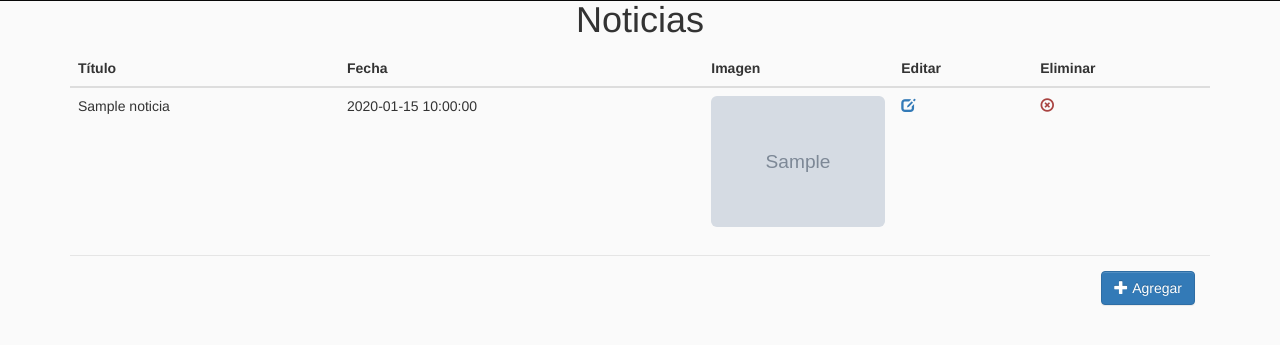
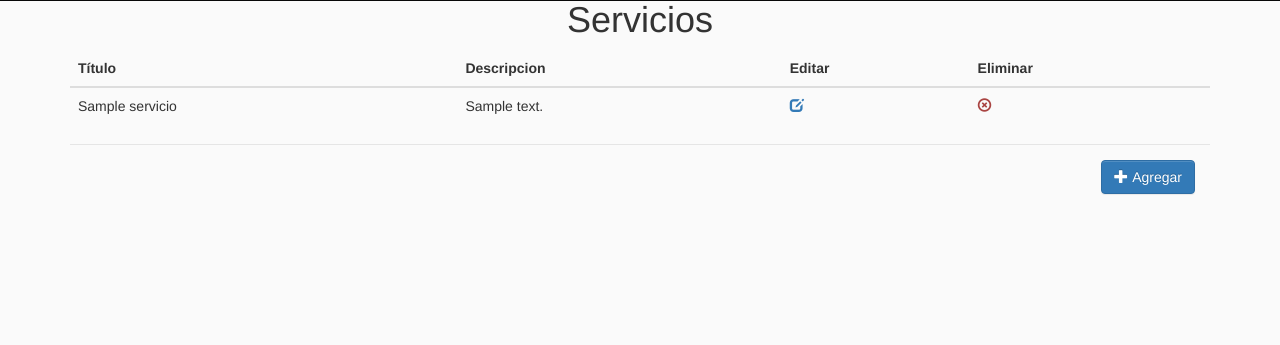
Before and after one commit to puntodesarrollo/taxislibertador, a PHP site: page /servicios/index.php in a window 1280 px wide. Shown: the part 50-395 px from the top of the page. Run offline with PHP 8.4, Linux system fonts and the light colour scheme; the visitor is signed in with stand-in values (Sample User, id 1); tables that the repository leaves empty or names only in its code hold one stand-in row (values such as "Sample post"); grey boxes marked "Sample" are stand-in pictures; data that the repository does not hold is empty; some libraries are stand-ins or nearby versions.

Commit message:
Cambios
admin/servicios

```diff
--- a/admin/servicios/index.php
+++ b/admin/servicios/index.php
@@ -12,14 +12,13 @@
 ?>
 	<br>
 	<br>
-    <h1 class="text-center">Noticias</h1>
+    <h1 class="text-center">Servicios</h1>
 	<div class="table-responsive">
 		<table class="table table-hover">
 			<thead>
 				<tr>
 					<th>Título</th>
-					<th>Fecha</th>
-					<th class="col-sm-2">Imagen</th>
+					<th>Descripcion</th>
 					<th>Editar</th>
 					<th>Eliminar</th>
 				</tr>
@@ -28,7 +27,7 @@
 				<?php
 					include $_SERVER['DOCUMENT_ROOT']."/admin/conexion.php";
 
-					$sql="SELECT * FROM noticias";
+					$sql="SELECT * FROM servicios";
 
 					$result = mysqli_query($con,$sql);
 
@@ -40,8 +39,7 @@
 
 						echo '<tr>
 								<td>'. $fila["titulo"] .'</td>
-								<td>'. $fila["fecha"] .'</td>
-								<td><img class="img-rounded" alt="sin imagen" src="'. $fila["imagen"] .'" width="100%"></td>
+								<td>'. $fila["descripcion"] .'</td>
 								<td><a href="editar.php?t='.$ID.'"><span class="glyphicon glyphicon-edit text-primary"></span></a></td>
 								<td><a href="#" data-toggle="modal" data-target="#myModal" onclick="funcionDelete(\''.$ID.'\')">
 										<span class="glyphicon glyphicon-remove-circle text-danger"></span>
--- a/admin/servicios/subir.php
+++ b/admin/servicios/subir.php
@@ -26,7 +26,6 @@
 
 	$resultado = $con->query("INSERT INTO servicios (titulo,descripcion) VALUES('$nombre','$texto')");
 
-	}
 
 	mysqli_close($con);
 
```
